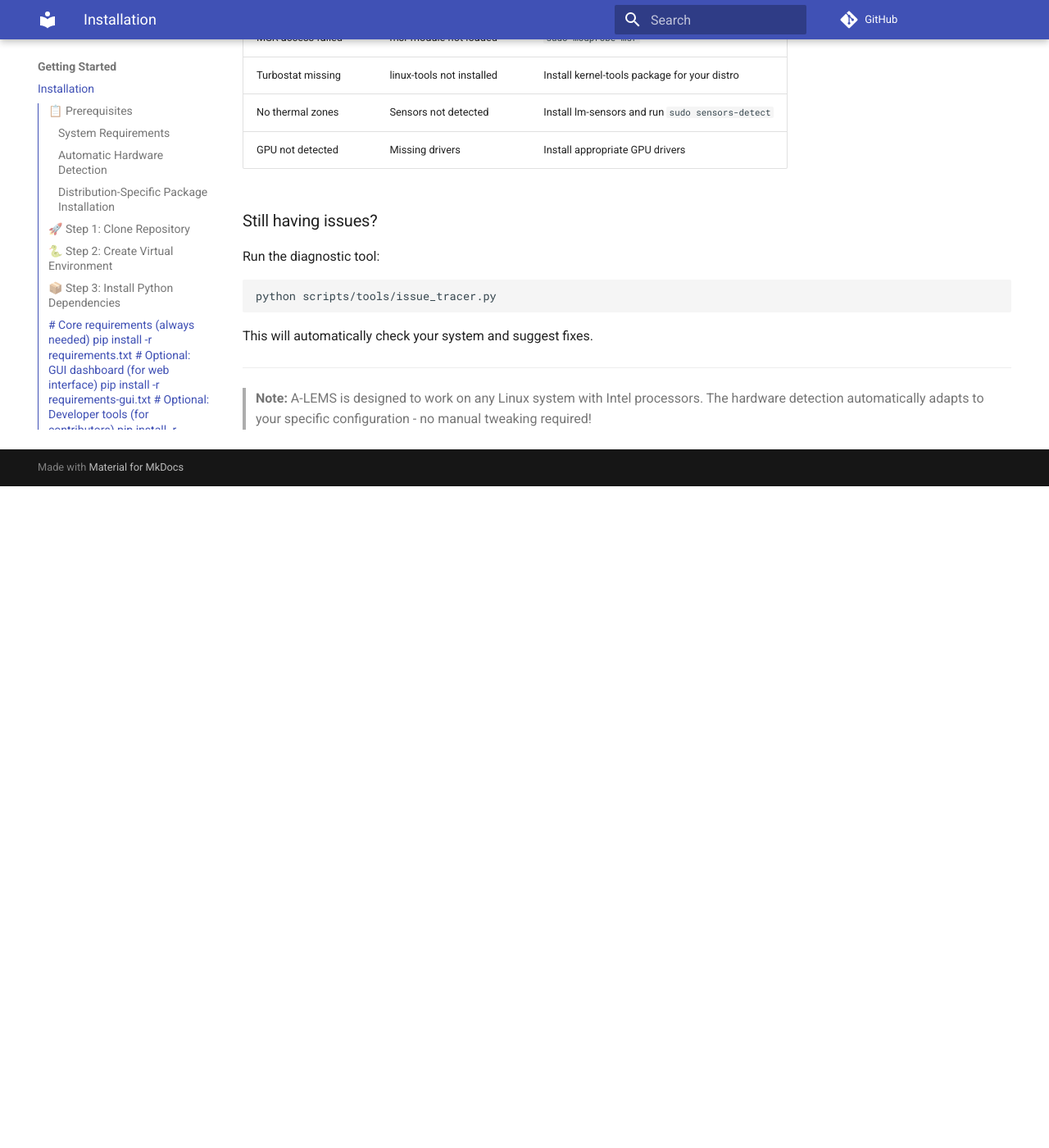
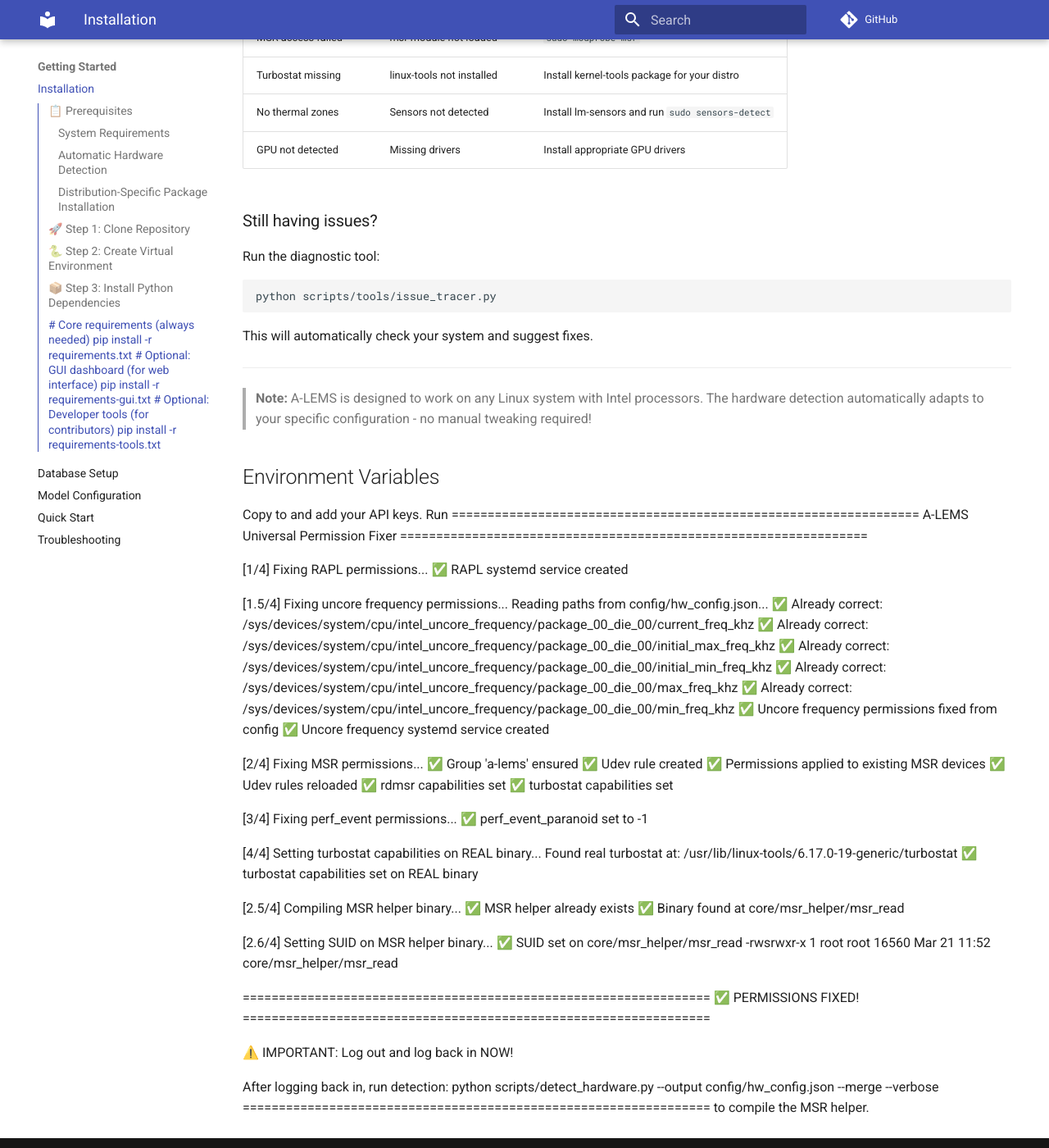
Before and after one commit to deepakpanigrahy03/a-lems, an MkDocs documentation site: the page built from docs-src/mkdocs/source/getting-started/01-installation.md, in a window 1280 px wide and 1400 px high, scrolled down 4979 px. Shown: the whole window at 82% size. Built offline with MkDocs 1.6.1 and Material for MkDocs 9.7.7, drawn with Linux system fonts in a browser that asks for light colours; comment, search, counter and statistics services are not loaded; before the commit the page ends 5572 px from its top, so only the background shows below that.

Commit message:
docs: add .env.example template and MSR compilation instructions

```diff
--- a/docs-src/mkdocs/source/getting-started/01-installation.md
+++ b/docs-src/mkdocs/source/getting-started/01-installation.md
@@ -274,3 +274,54 @@
 ---
 
 > **Note:** A-LEMS is designed to work on any Linux system with Intel processors. The hardware detection automatically adapts to your specific configuration - no manual tweaking required!
+## Environment Variables
+Copy  to  and add your API keys.
+Run =================================================================
+A-LEMS Universal Permission Fixer
+=================================================================
+
+[1/4] Fixing RAPL permissions...
+  ✅ RAPL systemd service created
+
+[1.5/4] Fixing uncore frequency permissions...
+  Reading paths from config/hw_config.json...
+    ✅ Already correct: /sys/devices/system/cpu/intel_uncore_frequency/package_00_die_00/current_freq_khz
+    ✅ Already correct: /sys/devices/system/cpu/intel_uncore_frequency/package_00_die_00/initial_max_freq_khz
+    ✅ Already correct: /sys/devices/system/cpu/intel_uncore_frequency/package_00_die_00/initial_min_freq_khz
+    ✅ Already correct: /sys/devices/system/cpu/intel_uncore_frequency/package_00_die_00/max_freq_khz
+    ✅ Already correct: /sys/devices/system/cpu/intel_uncore_frequency/package_00_die_00/min_freq_khz
+  ✅ Uncore frequency permissions fixed from config
+  ✅ Uncore frequency systemd service created
+
+[2/4] Fixing MSR permissions...
+  ✅ Group 'a-lems' ensured
+  ✅ Udev rule created
+  ✅ Permissions applied to existing MSR devices
+  ✅ Udev rules reloaded
+  ✅ rdmsr capabilities set
+  ✅ turbostat capabilities set
+
+[3/4] Fixing perf_event permissions...
+  ✅ perf_event_paranoid set to -1
+
+[4/4] Setting turbostat capabilities on REAL binary...
+  Found real turbostat at: /usr/lib/linux-tools/6.17.0-19-generic/turbostat
+  ✅ turbostat capabilities set on REAL binary
+
+[2.5/4] Compiling MSR helper binary...
+  ✅ MSR helper already exists
+  ✅ Binary found at core/msr_helper/msr_read
+
+[2.6/4] Setting SUID on MSR helper binary...
+  ✅ SUID set on core/msr_helper/msr_read
+-rwsrwxr-x 1 root root 16560 Mar 21 11:52 core/msr_helper/msr_read
+
+=================================================================
+✅ PERMISSIONS FIXED!
+=================================================================
+
+⚠️  IMPORTANT: Log out and log back in NOW!
+
+After logging back in, run detection:
+  python scripts/detect_hardware.py --output config/hw_config.json --merge --verbose
+================================================================= to compile the MSR helper.
```
Also changed, not shown: 4 other files.
